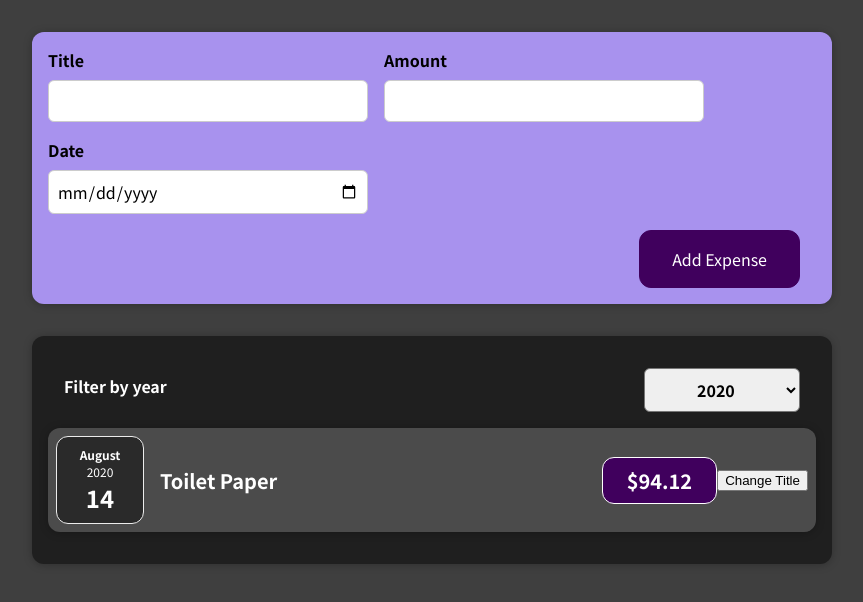
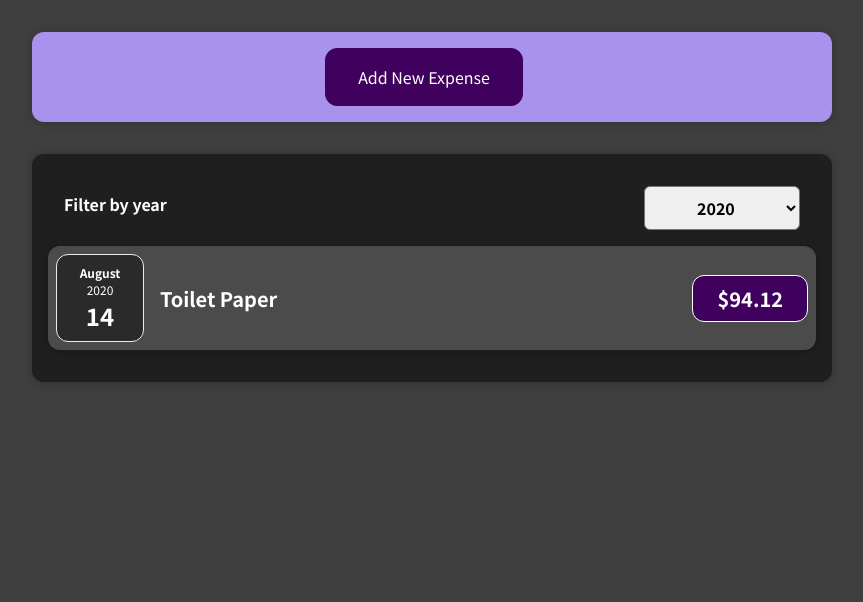
Before and after one commit to hiimhl/React-re, a React (Create React App) app: page / in a window 1280 px wide. Shown: the top 602 px of the page, without its empty margins (208-1071 px from the left). Built offline with nearby package versions, Linux system fonts and the light colour scheme.

Commit message:
onClick - hide button 만들기

```diff
--- a/src/components/Expenses/ExpenseItem.js
+++ b/src/components/Expenses/ExpenseItem.js
@@ -1,25 +1,18 @@
 import "./ExpenseItem.css";
 import ExpenseDate from "./ExpenseDate";
 import Card from "../UI/Card";
-import { useState } from "react";
 
 function ExpenseItem(props) {
-  const [title, setTitle] = useState(props.title);
-
-  const clickHandler = () => {
-    setTitle("updated!");
-  };
   return (
+    <li>
       <Card className="expense-item">
-      <div>
         <ExpenseDate date={props.date} />
-      </div>
         <div className="expense-item__description">
           <h2>{props.title}</h2>
           <div className="expense-item__price">${props.amount}</div>
         </div>
-      <button onClick={clickHandler}>Change Title</button>
       </Card>
+    </li>
   );
 }
 
--- a/src/components/Expenses/Expenses.js
+++ b/src/components/Expenses/Expenses.js
@@ -1,8 +1,8 @@
 import { useState } from "react";
-import ExpenseItem from "./ExpenseItem";
 import ExpenseFilter from "./ExpenseFilter";
 import Card from "../UI/Card";
 import "./Expenses.css";
+import ExpensesList from "./ExpensesList";
 
 function Expenses(props) {
   const [filteredYear, setFilteredYear] = useState("2020");
@@ -15,26 +15,13 @@
     //date의 날짜는 객체기 때문에 문자열로 변경
   });
 
-  //이렇게 변수로 만드는 것이 JSX코드도 깔끔해지고 가독성이 좋다고 함.
-  let expensesContent = <p>No expenses found</p>;
-  if (filteredExpenses.length > 0) {
-    expensesContent = filteredExpenses.map((expense) => (
-      <ExpenseItem
-        key={expense.id}
-        title={expense.title}
-        amount={expense.amount}
-        date={expense.date}
-      />
-    ));
-  }
-
   return (
     <Card className="expenses">
       <ExpenseFilter
         selected={filteredYear}
         onChangeFilter={filterChangeHandler}
       />
-      {expensesContent}
+      <ExpensesList items={filteredExpenses} />
     </Card>
   );
 }
--- /dev/null
+++ b/src/components/Expenses/ExpensesList.css
@@ -0,0 +1,9 @@
+.expenses-list {
+  list-style: none;
+  padding: 0;
+}
+
+.expenses-list__fallback {
+  color: white;
+  text-align: center;
+}
--- /dev/null
+++ b/src/components/Expenses/ExpensesList.js
@@ -0,0 +1,24 @@
+import "./ExpensesList.css";
+import ExpenseItem from "./ExpenseItem";
+
+function ExpensesList(props) {
+  let expensesContent = <p>No expenses found</p>;
+  if (props.items.length === 0) {
+    return <h2 className="expenses-list__fallback">Found no expenses.</h2>;
+  }
+
+  return (
+    <ul className="expenses-list">
+      {props.items.map((expense) => (
+        <ExpenseItem
+          key={expense.id}
+          title={expense.title}
+          amount={expense.amount}
+          date={expense.date}
+        />
+      ))}
+    </ul>
+  );
+}
+
+export default ExpensesList;
--- a/src/components/NewExpense/ExpenseForm.js
+++ b/src/components/NewExpense/ExpenseForm.js
@@ -72,6 +72,9 @@
         </div>
       </div>
       <div className="new-expense__actions">
+        <button type="button" onClick={props.onCancel}>
+          Cancel
+        </button>
         <button type="submit">Add Expense</button>
       </div>
     </form>
--- a/src/components/NewExpense/NewExpense.js
+++ b/src/components/NewExpense/NewExpense.js
@@ -1,8 +1,9 @@
-import React from "react";
+import React, { useState } from "react";
 import "./NewExpense.css";
 import ExpenseForm from "./ExpenseForm";
 
 function NewExpense(props) {
+  const [isEditing, setIsEditing] = useState(false);
   const SaveExpenseDataHandler = (enteredExepenseData) => {
     const expenseData = {
       ...enteredExepenseData,
@@ -10,10 +11,28 @@
       //이론적으로 같은 값을 두번 생성될 수 있어서 완벽하게 고유한 id 설정은 아니다.
     };
     props.onAddExpense(expenseData);
+    setIsEditing(false);
   };
+  const startEditingHandler = () => {
+    setIsEditing(true);
+  };
+
+  const stopEditingHandler = () => {
+    setIsEditing(false);
+  };
+
   return (
     <div className="new-expense">
-      <ExpenseForm onSaveExpenseData={SaveExpenseDataHandler} />
+      {!isEditing && (
+        <button onClick={startEditingHandler}>Add New Expense</button>
+      )}
+
+      {isEditing && (
+        <ExpenseForm
+          onSaveExpenseData={SaveExpenseDataHandler}
+          onCancel={stopEditingHandler}
+        />
+      )}
     </div>
   );
 }
```
Lines whose indentation alone changed are shown as unchanged.
